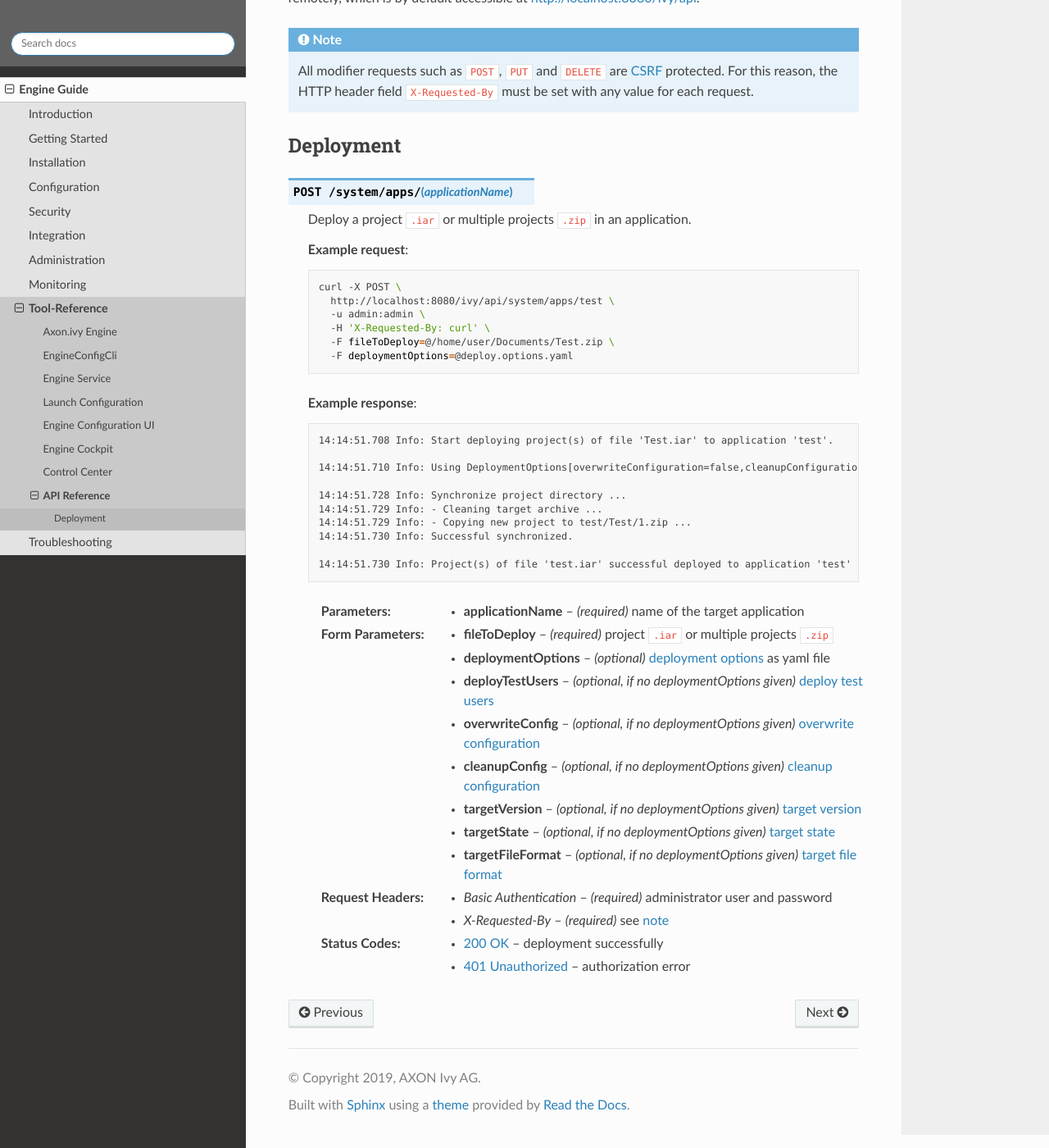
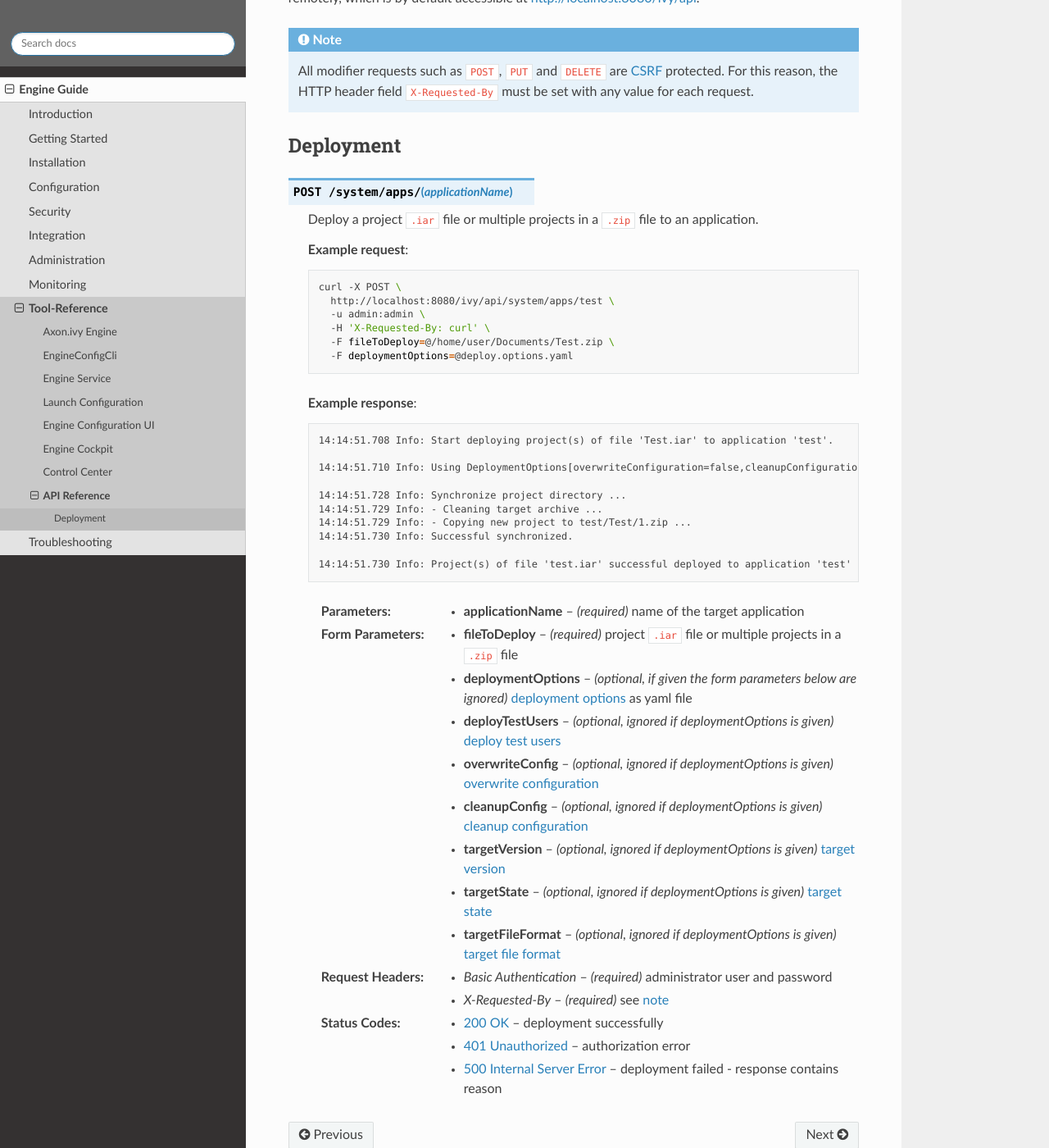
Before and after one commit to bernhardAxonIvy/doc, a Sphinx documentation site: the page built from source/engine-guide/tool-reference/api-reference.rst, in a window 1280 px wide and 1400 px high, scrolled down 202 px. Shown: the whole window at 82% size. Built offline with Sphinx 7.4.7 and the Read the Docs theme 2.0.0, drawn with Linux system fonts in a browser that asks for light colours; the version number could not be read and is left out.

Commit message:
XIVY-3036 Improve API reference

```diff
--- a/source/engine-guide/tool-reference/api-reference.rst
+++ b/source/engine-guide/tool-reference/api-reference.rst
@@ -21,7 +21,7 @@ Deployment
 
 .. http:post:: /system/apps/(applicationName)
 
-    Deploy a project :file:`.iar` or multiple projects :file:`.zip` in an
+    Deploy a project :file:`.iar` file or multiple projects in a :file:`.zip` file to an
     application.
 
     **Example request**:
@@ -52,17 +52,18 @@ Deployment
 
     :param applicationName: *(required)* name of the target application
 
-    :form fileToDeploy: *(required)* project :file:`.iar` or multiple projects :file:`.zip`
-    :form deploymentOptions: *(optional)* :ref:`deployment options <deployment-options>` as yaml file
-    :form deployTestUsers: *(optional, if no deploymentOptions given)* :ref:`deploy test users <deployment-options>`
-    :form overwriteConfig: *(optional, if no deploymentOptions given)* :ref:`overwrite configuration <deployment-options>`
-    :form cleanupConfig: *(optional, if no deploymentOptions given)* :ref:`cleanup configuration <deployment-options>`
-    :form targetVersion: *(optional, if no deploymentOptions given)* :ref:`target version <deployment-options>`
-    :form targetState: *(optional, if no deploymentOptions given)* :ref:`target state <deployment-options>`
-    :form targetFileFormat: *(optional, if no deploymentOptions given)* :ref:`target file format <deployment-options>`
+    :form fileToDeploy: *(required)* project :file:`.iar` file or multiple projects in a :file:`.zip` file
+    :form deploymentOptions: *(optional, if given the form parameters below are ignored)* :ref:`deployment options <deployment-options>` as yaml file
+    :form deployTestUsers: *(optional, ignored if deploymentOptions is given)* :ref:`deploy test users <deployment-options>`
+    :form overwriteConfig: *(optional, ignored if deploymentOptions is given)* :ref:`overwrite configuration <deployment-options>`
+    :form cleanupConfig: *(optional, ignored if deploymentOptions is given)* :ref:`cleanup configuration <deployment-options>`
+    :form targetVersion: *(optional, ignored if deploymentOptions is given)* :ref:`target version <deployment-options>`
+    :form targetState: *(optional, ignored if deploymentOptions is given)* :ref:`target state <deployment-options>`
+    :form targetFileFormat: *(optional, ignored if deploymentOptions is given)* :ref:`target file format <deployment-options>`
 
     :reqheader Basic Authentication: *(required)* administrator user and password
     :reqheader X-Requested-By: *(required)* see :ref:`note <api-reference-csrf>`
 
     :statuscode 200: deployment successfully
     :statuscode 401: authorization error
+    :statuscode 500: deployment failed - response contains reason
```
